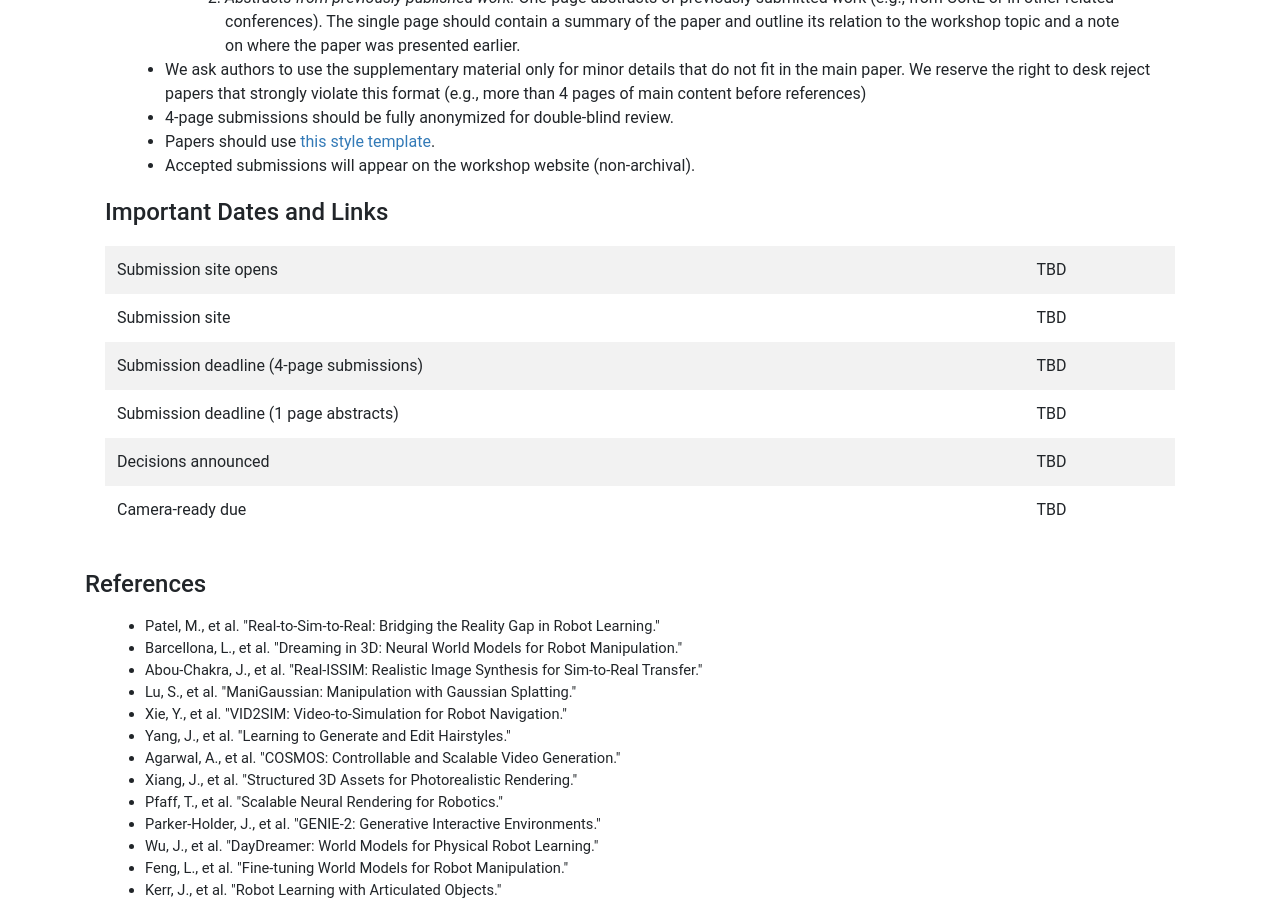
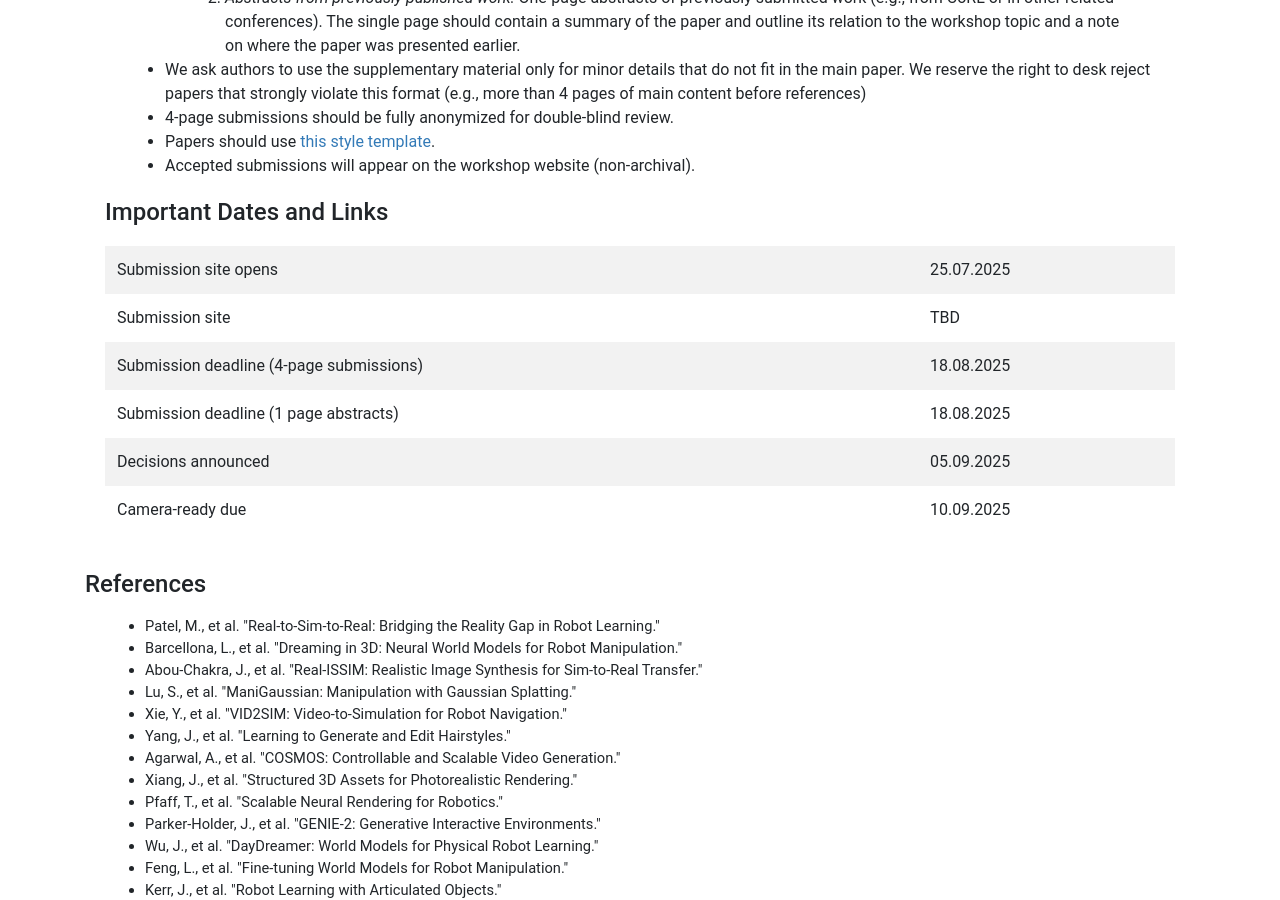
Before and after one commit to simulatingrobotworlds/simulatingrobotworlds.github.io, a Jekyll site: the page built from submit.html, in a window 1280 px wide and 900 px high, scrolled down 867 px. Built offline with Jekyll 4.4.1, drawn with Linux system fonts in a browser that asks for light colours; nearby versions of some CDN libraries.

Commit message:
Update submission dates in submit.html

```diff
--- a/submit.html
+++ b/submit.html
@@ -50,7 +50,7 @@ layout: default
     <tbody>
     <tr>
       <td>Submission site opens</td>
-      <td>TBD</td>
+      <td>25.07.2025</td>
     </tr>
     <tr>
       <td>Submission site</td>
@@ -58,19 +58,19 @@ layout: default
     </tr>
     <tr>
       <td>Submission deadline (4-page submissions)</td>
-      <td>TBD</td>
+      <td>18.08.2025</td>
     </tr>
     <tr>
       <td>Submission deadline (1 page abstracts)</td>
-      <td>TBD</td>
+      <td>18.08.2025</td>
     </tr>
     <tr>
       <td>Decisions announced</td>
-      <td>TBD</td>
+      <td>05.09.2025</td>
     </tr>
     <tr>
       <td>Camera-ready due</td>
-      <td>TBD</td>
+      <td>10.09.2025</td>
     </tr>
     </tbody>
     </table>
```
